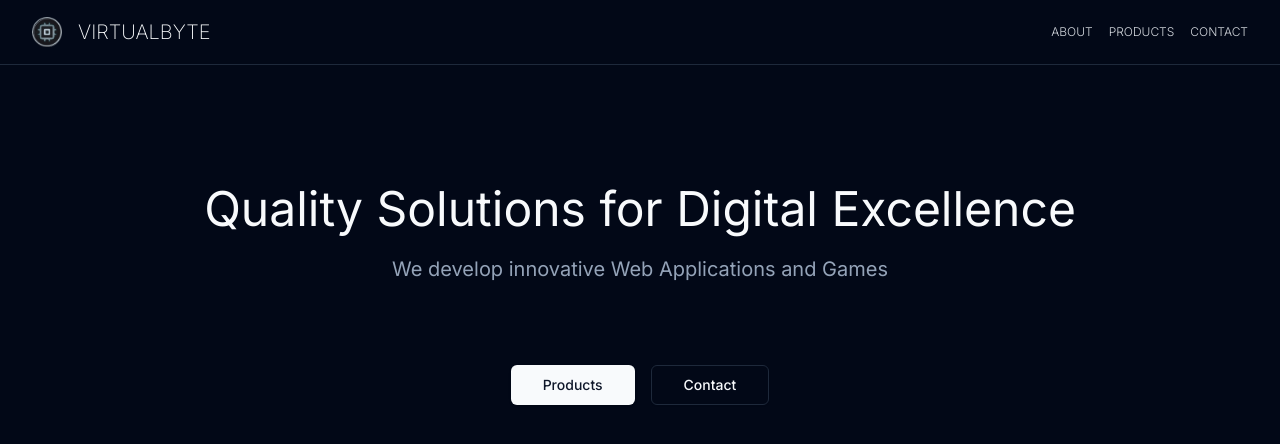
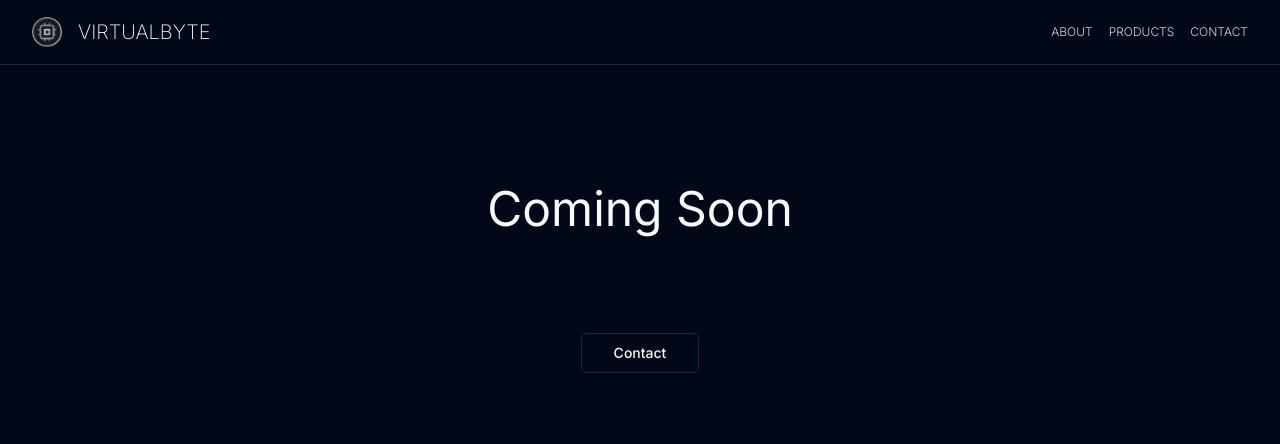
Before and after one commit to VirtualByteStudios/Website, a Next.js app: page / in a window 1280 px wide. Shown: the top 444 px of the page. Built offline with nearby package versions, Linux system fonts and the light colour scheme.

Commit message:
Update page.tsx to coming soon

```diff
--- a/src/app/page.tsx
+++ b/src/app/page.tsx
@@ -26,21 +26,20 @@ export default function Home() {
         <Header />
         <main className="flex min-h-screen flex-col items-center p-14 lg:p-24">
           <h1 className="font-heading text-2xl sm:text-3xl md:text-4xl lg:text-5xl text-center">
-            Quality Solutions for Digital Excellence
+            Coming Soon
           </h1>
           <p className="max-w-[42rem] text-center align-middle leading-normal text-muted-foreground sm:text-xl sm:leading-8 pt-5">
-            We develop innovative Web Applications and Games
+
           </p>
           <div className="space-x-4 mt-20">
-            <Link
+{/*             <Link
               href="#projects"
               className={cn(buttonVariants({ size: "lg" }))}
             >
               Products
-            </Link>
+            </Link> */}
             <Link
-              href=""
-              target="_blank"
+              href="https://wiki.virtualbyte.co.uk/"
               rel="noreferrer"
               className={cn(buttonVariants({ variant: "outline", size: "lg" }))}
             >
```
